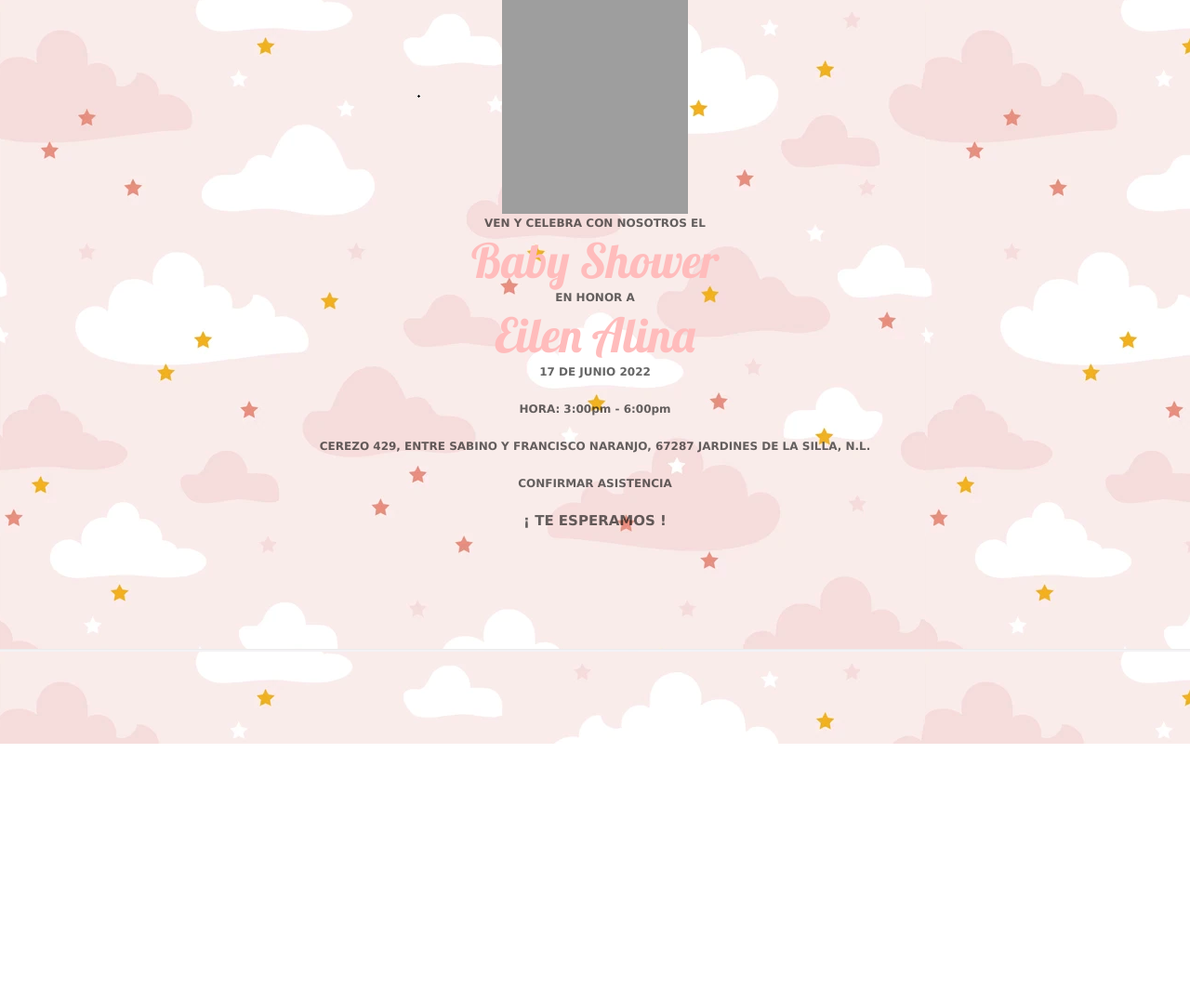
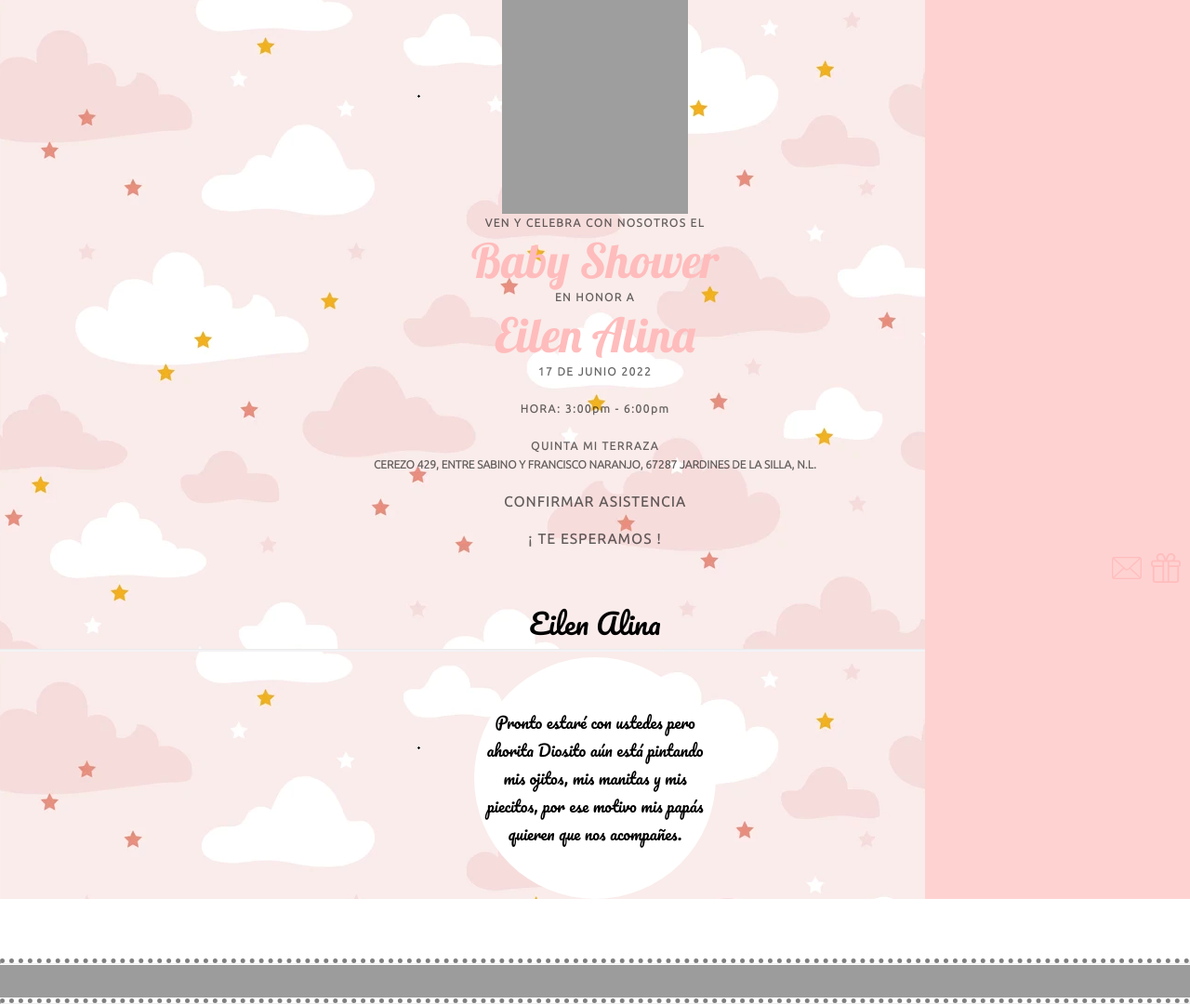
Before and after one commit to JacielRios/Invitacion, a plain HTML site: page index.html in a window 1280 px wide. Shown: the whole page at 93% size. Before the commit the page ends 800 px from the top, so only its background shows below. Drawn offline with Linux system fonts and the light colour scheme; grey boxes are pictures that could not be loaded.

Commit message:
invitacion

```diff
--- a/index.html
+++ b/index.html
@@ -9,6 +9,8 @@
     <link rel="preconnect" href="https://fonts.googleapis.com">
     <link rel="preconnect" href="https://fonts.gstatic.com" crossorigin>
     <link href="https://fonts.googleapis.com/css2?family=Lobster&display=swap" rel="stylesheet">
+    <link href="https://fonts.googleapis.com/css2?family=Ubuntu:wght@300&display=swap" rel="stylesheet">
+    <link href="https://fonts.googleapis.com/css2?family=Pacifico&display=swap" rel="stylesheet">
 </head>
 <body>
     <section class="main-container">
@@ -22,9 +24,25 @@
             <P>Eilen Alina</P><br>
             <p>17 DE JUNIO 2022</p><br>
             <p>HORA: 3:00pm - 6:00pm</p><br>
+            <p>QUINTA MI TERRAZA </p>
             <p>CEREZO 429, ENTRE SABINO Y FRANCISCO NARANJO, 67287 JARDINES DE LA SILLA, N.L.</p><br>
             <p>CONFIRMAR ASISTENCIA</p><br>
             <p>¡ TE ESPERAMOS !</p>
+            <p><span><img src="./assets/sobre.png" alt=""></span><span id="gift"><img src="./assets/regalo.png" alt=""></span></p>
+        </div>
+        <div class="liston-container">
+            <hr>
+            <div class="liston-item">
+            </div>
+            <hr>
+        </div>
+        <div class="name">
+            <p>Eilen Alina</p>
+        </div>
+        <div class="phrase-container">
+            <div class="phrase-container_text">
+                <p>Pronto estaré con ustedes pero ahorita Diosito aún está pintando mis ojitos, mis manitas y mis piecitos, por ese motivo mis papás quieren que nos acompañes.</p>
+            </div>
         </div>
     </section>
 </body>
--- a/style.css
+++ b/style.css
@@ -7,10 +7,11 @@ html{
     font-size: 62.5%;
 }
 .main-container{
-    width: 100vw;
-    height: 100vh;
+    width: 100%;
+    height: 100%;
     background-color: #ffd2d2;
     background-image: url("./assets/background.png");
+    background-repeat: repeat-y;
 }
 .image-elefante{
     display: flex;
@@ -25,9 +26,10 @@ html{
     line-height: 2rem;
 }
 .data-container p:nth-child(1){
-    font-family: 'Lucida Sans', 'Lucida Sans Regular', 'Lucida Grande', 'Lucida Sans Unicode', Geneva, Verdana, sans-serif;
+    font-family: 'Ubuntu', sans-serif;
     font-size: 1.2rem;
     font-weight: 600;
+    letter-spacing: 1.5px;
     opacity: .6;
 }
 .data-container p:nth-child(3){
@@ -36,9 +38,10 @@ html{
     color: #ffbcbc;
 }
 .data-container p:nth-child(5){
-    font-family: 'Lucida Sans', 'Lucida Sans Regular', 'Lucida Grande', 'Lucida Sans Unicode', Geneva, Verdana, sans-serif;
+    font-family: 'Ubuntu', sans-serif;
     font-size: 1.2rem;
     font-weight: 600;
+    letter-spacing: 1.5px;
     opacity: .6;
 }
 .data-container p:nth-child(7){
@@ -47,32 +50,93 @@ html{
     color: #ffbcbc;
 }
 .data-container p:nth-child(9){
-    font-family: 'Lucida Sans', 'Lucida Sans Regular', 'Lucida Grande', 'Lucida Sans Unicode', Geneva, Verdana, sans-serif;
+    font-family: 'Ubuntu', sans-serif;
+    font-size: 1.2rem;
+    font-weight: 600;
+    letter-spacing: 1.5px;
+    opacity: .6;
+}
+.data-container p:nth-child(11){
+    font-family: 'Ubuntu', sans-serif;
+    font-size: 1.2rem;
+    font-weight: 600;
+    letter-spacing: 1.5px;
+    opacity: .6;
+}
+.data-container p:nth-child(13){
+    font-family: 'Ubuntu', sans-serif;
+    font-size: 1.2rem;
+    font-weight: 600;
+    letter-spacing: 1.5px;
+    opacity: .6;
+}
+.data-container p:nth-child(14){
+    font-family: 'Ubuntu', sans-serif;
     font-size: 1.2rem;
     font-weight: 600;
     opacity: .6;
 }
-.data-container p:nth-child(11){
-    font-family: 'Lucida Sans', 'Lucida Sans Regular', 'Lucida Grande', 'Lucida Sans Unicode', Geneva, Verdana, sans-serif;
-    font-size: 1.2rem;
+.data-container p:nth-child(16){
+    font-family: 'Ubuntu', sans-serif;
+    font-size: 1.5rem;
     font-weight: 600;
+    letter-spacing: 1.5px;
     opacity: .6;
 }
-.data-container p:nth-child(13){
-    font-family: 'Lucida Sans', 'Lucida Sans Regular', 'Lucida Grande', 'Lucida Sans Unicode', Geneva, Verdana, sans-serif;
-    font-size: 1.2rem;
+.data-container p:nth-child(18){
+    font-family: 'Ubuntu', sans-serif;
+    font-size: 1.5rem;
     font-weight: 600;
+    letter-spacing: 1.5px;
     opacity: .6;
 }
-.data-container p:nth-child(15){
-    font-family: 'Lucida Sans', 'Lucida Sans Regular', 'Lucida Grande', 'Lucida Sans Unicode', Geneva, Verdana, sans-serif;
-    font-size: 1.2rem;
-    font-weight: 600;
-    opacity: .6;
+.data-container p:nth-child(19){
+    padding: 5px;
+    text-align: right;
 }
-.data-container p:nth-child(17){
-    font-family: 'Lucida Sans', 'Lucida Sans Regular', 'Lucida Grande', 'Lucida Sans Unicode', Geneva, Verdana, sans-serif;
-    font-size: 1.5rem;
-    font-weight: 600;
-    opacity: .6;
+.data-container p:nth-child(19) span{
+    padding: 5px;
 }
+.liston-container{
+    display: flex;
+    align-items: center;
+    flex-wrap: wrap;
+    width: 100%;
+    height: 50px;
+    background-color: #fff;
+    margin-top: 40px;
+    position: absolute;
+    bottom: -280px;
+}
+.liston-container hr{
+    width: 100%;
+    border-top: 5px dotted gray;
+}
+.liston-item{
+    width: 100%;
+    height: 35px;
+    background-color: #9c9c9c;
+}
+.name{
+    margin-top: 5px;
+    text-align: center;
+    font-size: 3rem;
+    font-family: 'Pacifico', cursive;
+}
+.phrase-container{
+    position: relative;
+    display: flex;
+    margin: 0 auto;
+    margin-top: 10px;
+    width: 260px;
+    height: 260px;
+    background-color: #fff;
+    border-radius: 50%;
+    padding: 3px;
+    font-size: 1.7rem;
+    font-family: 'Pacifico', cursive;
+}
+.phrase-container .phrase-container_text{
+    align-self: center;
+    text-align: center;
+}
```
Also changed, not shown: assets/regalo.png (added), assets/sobre.png (added).
